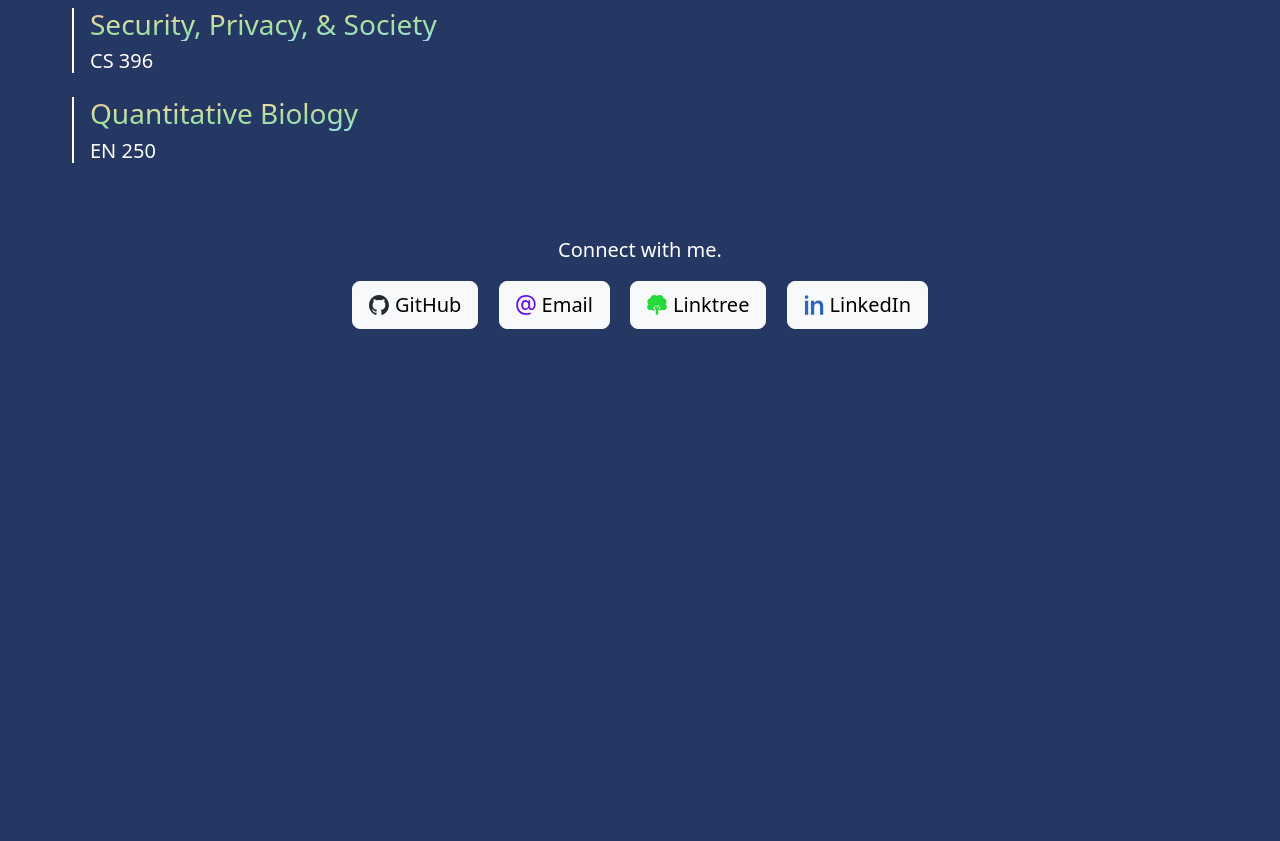
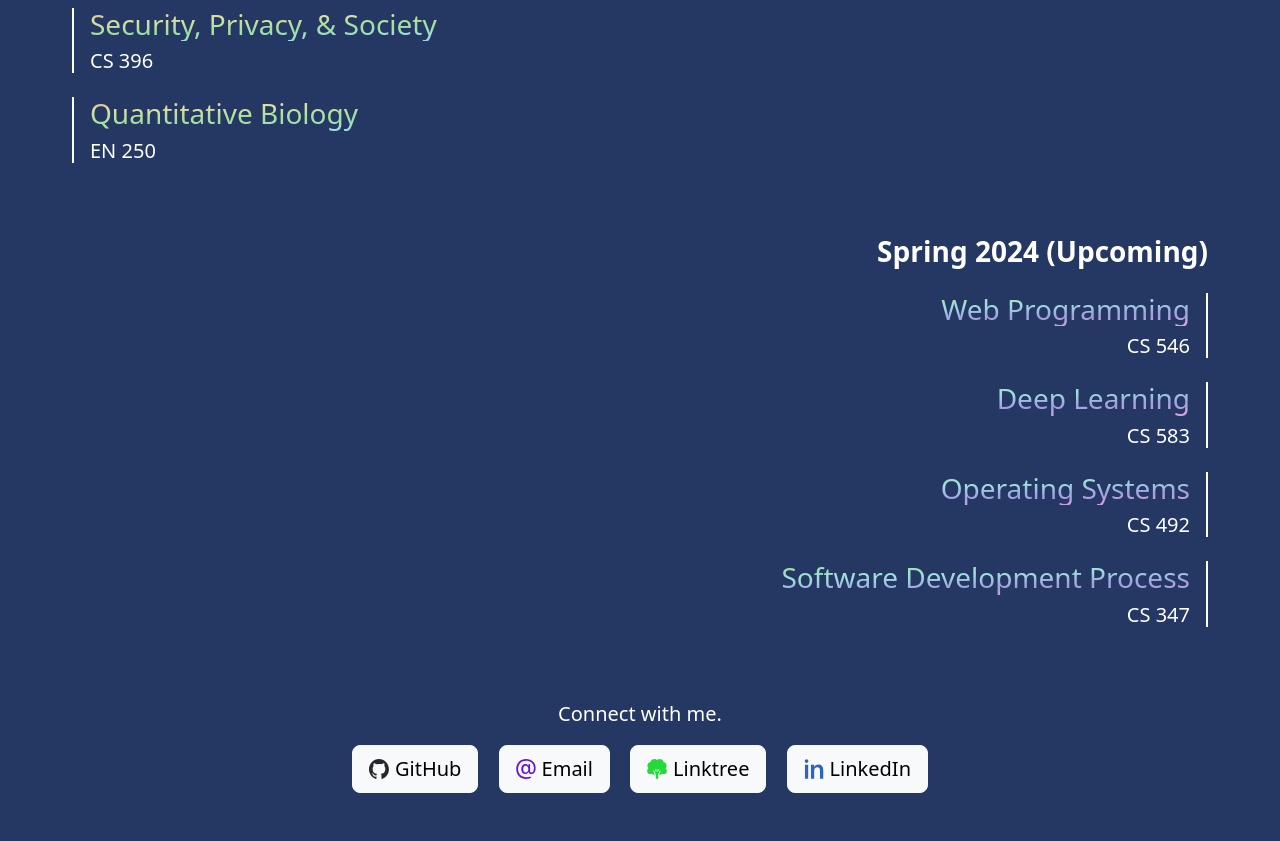
Before and after one commit to jharrisong830/jhg_app, a Flask app: page /roadmap in a window 1280 px wide. Shown: the part 2750-3591 px from the top of the page. Before the commit the page ends 3079 px from the top, so only its background shows below. Run offline with Flask 3, Linux system fonts and the light colour scheme.

Commit message:
updated roadmap

```diff
--- a/api/templates/pages/roadmap.html
+++ b/api/templates/pages/roadmap.html
@@ -181,6 +181,30 @@
         </div>
       </div>
     </div>
+
+    <div id="spring24" class="col-xxl-6 py-xxl-0 py-4">
+      <div class="me-4 px-4 text-end justify-content-end">
+        <h3 class="text-body-emphasis fw-bold">Spring 2024 (Upcoming)</h3>
+        <div class="my-4 px-3 text-body-emphasis" style="border-right: 2px solid">
+          <h3 class="text-body-emphasis technicolor">Web Programming</h3>
+          <h5 class="text-body-emphasis">CS 546</h5>
+          <!-- <p>Programming in C for UNIX systems. Covered the UNIX file system and file I/O, system calls, user space vs. kernel space, process management, inter-process communication, sockets, and threads.</p> -->
+        </div>
+        <div class="my-4 px-3 text-body-emphasis" style="border-right: 2px solid">
+          <h3 class="text-body-emphasis technicolor">Deep Learning</h3>
+          <h5 class="text-body-emphasis">CS 583</h5>
+        </div>
+        <div class="my-4 px-3 text-body-emphasis" style="border-right: 2px solid">
+          <h3 class="text-body-emphasis technicolor">Operating Systems</h3>
+          <h5 class="text-body-emphasis">CS 492</h5>
+        </div>
+        <div class="my-4 px-3 text-body-emphasis" style="border-right: 2px solid">
+          <h3 class=" text-body-emphasis technicolor">Software Development Process</h3>
+          <h5 class="text-body-emphasis">CS 347</h5>
+        </div>
+      </div>
+    </div>
+
   </div>
 </div>
 
```
